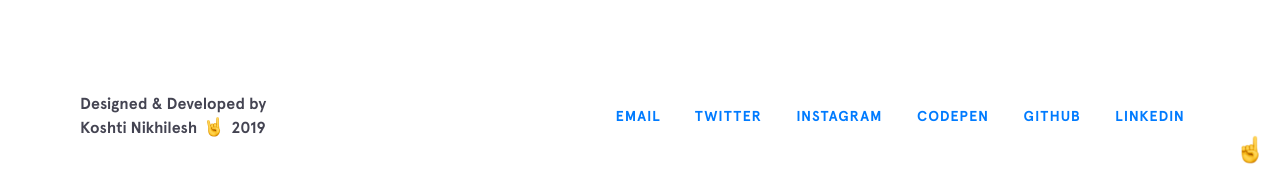
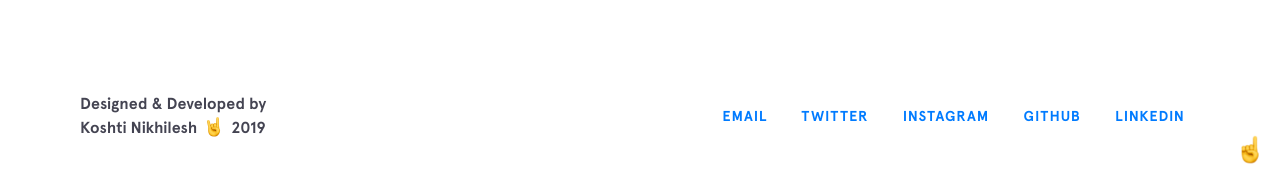
Before and after one commit to koshtinikhilesh/koshtinikhilesh.github.io, a Jekyll site: the page built from index.html, in a window 1280 px wide and 900 px high, scrolled down 3643 px. Shown: the part 710-897 px from the top of the window. Built offline with Jekyll 4.4.1, drawn with Linux system fonts in a browser that asks for light colours; nearby versions of some CDN libraries.

Commit message:
Updated yaml file

```diff
--- a/_config.yml
+++ b/_config.yml
@@ -10,17 +10,15 @@
 resume: https://brittanychiang.com/resume.pdf
 social:
   - title: email
-    url: mailto:brittany.chiang@gmail.com
+    url: mailto:koshtinikhilesh1993@gmail.com
   - title: twitter
-    url: https://twitter.com/bchiang7
+    url: https://twitter.com/nikhilesh_kosht
   - title: instagram
-    url: https://instagram.com/bchiang7
-  - title: codepen
-    url: http://codepen.io/bchiang7
+    url: https://www.instagram.com/nikhilesh_koshti/
   - title: github
-    url: https://github.com/bchiang7
+    url: https://github.com/koshtinikhilesh
   - title: linkedin
-    url: https://www.linkedin.com/in/bchiang7
+    url: https://www.linkedin.com/in/nikhilesh-koshti-20a8a4a3/
 
 # Build settings
 markdown: kramdown
--- a/_config_dev.yml
+++ b/_config_dev.yml
@@ -15,8 +15,6 @@
     url: https://twitter.com/nikhilesh_kosht
   - title: instagram
     url: https://www.instagram.com/nikhilesh_koshti/
-  - title: codepen
-    url: http://codepen.io/bchiang7
   - title: github
     url: https://github.com/koshtinikhilesh
   - title: linkedin
```
